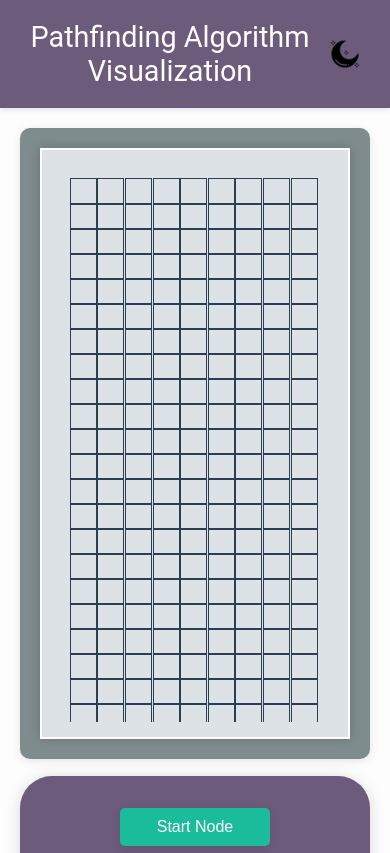
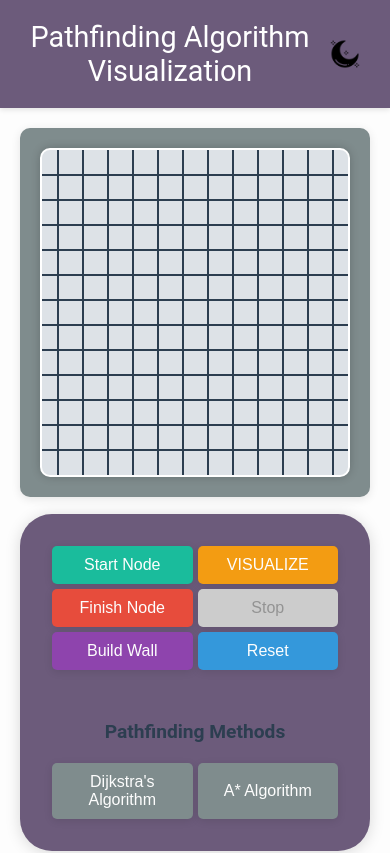
Before and after one commit to WarLord0401/PathfinderVisualizer, a React (Create React App) app: page / in a window 390 px wide. Shown: the top 853 px of the page. Built offline with nearby package versions, Linux system fonts and the light colour scheme.

Commit message:
final build

```diff
--- a/src/Algorithms/dijkstra.js
+++ b/src/Algorithms/dijkstra.js
@@ -50,8 +50,6 @@ function getAllNodes(grid) {
   return nodes;
 }
 
-// Backtracks from the finishNode to find the shortest path.
-// Only works when called *after* the dijkstra method above.
 export function getNodesInShortestPathOrder(finishNode) {
   const nodesInShortestPathOrder = [];
   let currentNode = finishNode;
--- a/src/App.css
+++ b/src/App.css
@@ -38,13 +38,6 @@ body {
   flex: 1;
 }
 
-@media only screen and (max-width: 768px) {
-  .main {
-    display: block;
-    flex-direction: column;
-  }
-}
-
 /* Right section styling */
 .right {
   background-color: var(--right-bg);
@@ -56,18 +49,25 @@ body {
   flex-direction: column;
   gap: 20px;
   min-width: 200px;
-  align-items: center;
   height: 80%;
   box-shadow: 0 2px 15px rgba(0, 0, 0, 0.15); /* More shadow for depth */
 }
 
-/* Controls container styling */
 .controls {
+  flex-direction: column;
+}
+
+.input {
   display: flex;
   flex-direction: column;
-  gap: 10px;
-  min-width: 150px;
-  align-items: center;
+  gap: 5px;
+  margin-bottom: 5%;
+}
+
+.output {
+  display: flex;
+  flex-direction: column;
+  gap: 5px;
 }
 
 /* Button styling */
@@ -117,7 +117,6 @@ body {
   transform: scale(1.03); /* Slight scale on hover */
 }
 
-/* Pathfinding methods styling */
 .pathfinding-methods {
   padding-top: 1rem;
   display: flex;
@@ -133,10 +132,20 @@ body {
   font-size: 1.2em; /* Increased size */
 }
 
+.path-buttons {
+  display: flex;
+  flex-direction: column; /* Change to row for horizontal alignment */
+  justify-content: center;
+  gap: 10px; /* Space between buttons */
+  width: 100%; /* Full width */
+}
+
 .pathfinding-methods button {
+  padding: 5px;
   background-color: var(--method-btn-bg);
   color: var(--btn-text);
   border: none;
+  width: 100%;
   padding: 10px 20px;
   border-radius: 5px;
   cursor: pointer;
@@ -144,6 +153,8 @@ body {
   width: 10rem;
   transition: background-color 0.3s, transform 0.2s; /* Smooth hover effect */
   box-shadow: 0 2px 8px rgba(0, 0, 0, 0.1); /* Shadow for buttons */
+  flex: 1; /* Allow buttons to take equal space */
+  min-width: 120px; /* Minimum width for buttons */
 }
 
 .pathfinding-methods button.selected {
--- a/src/App.js
+++ b/src/App.js
@@ -2,6 +2,7 @@ import React, {useEffect, useRef, useState} from 'react';
 import styled from 'styled-components';
 import './App.css';
 import PathfindingVisualizer from './Pathfinding Visualizer/PathfindingVisualizer';
+import './responsive.css';
 import {GlobalTheme} from './Theme';
 import {DarkModeIcon, LightModeIcon} from './ThemeIcon';
 import {useDarkMode} from './useDarkMode';
@@ -108,8 +109,8 @@ function App() {
         </IconsContainer>
       </header>
       <div className="main">
-        <GridWrapper ref={gridWrapperRef}>
-          <GridContainer cols={gridDimensions.cols}>
+        <GridWrapper className="grid-wrapper" ref={gridWrapperRef}>
+          <GridContainer className="grid-container" cols={gridDimensions.cols}>
             <PathfindingVisualizer
               ref={pathfindingVisualizerRef}
               rows={gridDimensions.rows}
@@ -120,7 +121,8 @@ function App() {
           </GridContainer>
         </GridWrapper>
         <section className="right">
-          <div className="controls">
+          <Controls className="controls">
+            <div className="input">
               <button
                 type="button"
                 className="control-btn start"
@@ -139,6 +141,8 @@ function App() {
                 onClick={handleWall}>
                 Build Wall
               </button>
+            </div>
+            <div className="output">
               <button
                 type="button"
                 className={`control-btn visualize ${
@@ -162,8 +166,10 @@ function App() {
                 Reset
               </button>
             </div>
+          </Controls>
           <div className="pathfinding-methods">
             <h3>Pathfinding Methods</h3>
+            <div className="path-buttons">
               <button
                 className={selectedAlgorithm === 'dijkstra' ? 'selected' : ''}
                 onClick={() => handleAlgorithmChange('dijkstra')}>
@@ -175,9 +181,10 @@ function App() {
                 A* Algorithm
               </button>
             </div>
+          </div>
         </section>
       </div>
-      <Footer>
+      <Footer className="footer">
         &copy; {new Date().getFullYear()} Kanishk Teotia | All rights reserved |
         Version 1.0
       </Footer>
@@ -197,27 +204,31 @@ const ThemeIconWrapper = styled.div`
   cursor: pointer;
 `;
 
+const Controls = styled.div`
+  display: flex;
+  gap: 5px;
+`;
+
 const GridContainer = styled.div`
   background-color: ${({theme}) => theme.mainColors.grey};
   border: 2px solid #ffffff;
   box-shadow: 0 0 10px rgba(0, 0, 0, 0.2);
-  padding: 15px;
   overflow: hidden;
   max-height: 70vh;
   display: flex;
-  flex-direction:row;
-  justify-content: center;
+  border-radius: 10px;
+  align-items: center;
 `;
 
 const GridWrapper = styled.div`
   background-color: var(--grid-bg);
   padding: 20px;
-  overflow: hidden;
   width: 100%;
   border-radius: 10px;
   box-shadow: 0 2px 10px rgba(0, 0, 0, 0.1);
   max-width: calc(100vw - 300px);
   max-height: 76vh;
+
   @media (max-width: 768px) {
     max-width: 100%;
   }
--- a/src/Pathfinding Visualizer/Node/Node.css
+++ b/src/Pathfinding Visualizer/Node/Node.css
@@ -4,19 +4,20 @@
   outline: 1px solid var(--primary-text);
   display: grid;
   position: relative;
-
 }
 
 /* Start node styling */
 .node-start {
   background-color: green;
-  z-index: 2; /* Ensure start node is above other nodes */
+  z-index: 2;
+  animation: none;
 }
 
 /* Finish node styling */
 .node-finish {
   background-color: red;
-  z-index: 2; /* Ensure finish node is above other nodes */
+  z-index: 2;
+  animation: none;
 }
 
 /* Visited node animation */
--- a/src/Pathfinding Visualizer/PathfindingVisualizer.jsx
+++ b/src/Pathfinding Visualizer/PathfindingVisualizer.jsx
@@ -5,7 +5,6 @@ import {
   handleMouseDown,
   handleMouseEnter,
   handleMouseUp,
-  handleResize,
   handleStop,
 } from './components/Handlers';
 
@@ -77,10 +76,16 @@ class PathfindingVisualizer extends Component {
     });
   }
 
+  handleResize = () => {
+    const numColumns = this.calculateNumColumns();
+    const newGrid = this.createGrid(numColumns);
+    this.setState({grid: newGrid, numColumns});
+  };
+
   componentDidMount() {
     const grid = this.createGrid(this.state.numColumns);
     this.setState({grid});
-    window.addEventListener('resize', handleResize);
+    window.addEventListener('resize', this.handleResize.bind(this));
 
     if (this.pathfindingVisualizerRef.current) {
       this.pathfindingVisualizerRef.current.handleStop = handleStop;
@@ -88,18 +93,18 @@ class PathfindingVisualizer extends Component {
   }
 
   componentWillUnmount() {
-    window.removeEventListener('resize', handleResize);
+    window.removeEventListener('resize', this.handleResize.bind(this));
   }
 
   calculateNumColumns() {
     const gridWidth = window.innerWidth;
     const columnWidth = 30; // Width of each column in pixels
-    return Math.max(Math.floor(gridWidth / columnWidth), 10); // Minimum 10 columns
+    return Math.max(Math.floor(gridWidth / columnWidth), 10);
   }
 
   createGrid(numColumns) {
     const grid = [];
-    const numRows = 20; // Set the number of rows
+    const numRows = numColumns; // Set the number of rows
     for (let row = 0; row < numRows; row++) {
       const currentRow = [];
       for (let col = 0; col < numColumns; col++) {
@@ -205,9 +210,8 @@ const GridRow = styled.div`
 `;
 
 const Grid = styled.div`
-  display: grid;
-  padding: 5%;
+  display: flex;
+  justify-content: center;
   grid-template-columns: repeat(auto-fill, minmax(27px, 1fr));
   width: 100%;
-  overflow: auto;
 `;
--- a/src/Pathfinding Visualizer/components/Handlers.jsx
+++ b/src/Pathfinding Visualizer/components/Handlers.jsx
@@ -18,14 +18,6 @@ const handleStop = animationTimeouts => {
   }
 };
 
-// Handler to resize the grid
-const handleResize = (setState, calculateNumColumns, createGrid) => {
-  const numColumns = calculateNumColumns();
-  setState(prevState => ({
-    numColumns,
-    grid: createGrid(numColumns),
-  }));
-};
 
 // Handler for mouse down event
 const handleMouseDown = (row, col, state, setState) => {
@@ -72,6 +64,5 @@ export {
   handleMouseDown,
   handleMouseEnter,
   handleMouseUp,
-  handleResize,
   handleStop,
 };
--- a/src/responsive.css
+++ b/src/responsive.css
@@ -4,82 +4,62 @@
 }
 
 @media (max-width: 768px) {
-  /* Tablet and mobile */
   .main {
     display: flex;
     flex-direction: column;
-    gap: 20px;
-    padding: 10px;
-  }
-
-  .grid-wrapper {
-    margin: 0;
-    padding: 10px;
-    width: 100%;
-    order: 1; /* Ensure the grid is positioned above the functionality buttons */
-  }
-
-  .grid-container {
-    width: 100%;
-    padding: 10px;
-    box-shadow: none;
+    align-items: center;
   }
 
   .right {
-    width: 100%;
     display: flex;
     flex-direction: column;
-    align-items: center;
-    gap: 10px;
-    order: 2; /* Place functionality buttons below the grid */
+    width: 100%;
+    justify-content: center;
   }
 
   .controls {
+    gap: 5px;
     width: 100%;
-    display: flex;
-    flex-direction: column;
-    align-items: center;
-    gap: 5px;
+    flex-direction: row;
   }
 
-  .pathfinding-methods {
+  .path-buttons {
+    flex-direction: row;
     width: 100%;
-    margin-top: 10px;
-    order: 3; /* Ensure pathfinding methods are below the functionality buttons */
+    gap: 5px;
+    justify-content: center;
   }
 
-  .pathfinding-methods button {
+  .input {
+    white-space: nowrap;
     width: 100%;
-    text-align: center;
-    padding: 10px;
-    margin-bottom: 5px;
   }
-
-  .control-btn {
+  .output {
+    white-space: nowrap;
     width: 100%;
-    padding: 15px;
-    font-size: 0.9em;
   }
-
-  .footer {
-    position: relative;
-    padding: 10px;
-    font-size: 0.8em;
+}
+@media (max-width: 472px) {
+  .path-buttons {
+    white-space: wrap;
+    justify-content: center;
+    flex: 1 1;
   }
 }
 
-@media (max-width: 480px) {
-  /* Mobile */
-  .control-btn {
-    padding: 12px;
-    font-size: 0.8em;
+@media (max-width: 376px) {
+  .controls {
+    gap: 5px;
+    width: 100%;
+    flex-direction: column;
   }
 
-  .pathfinding-methods button {
-    font-size: 0.8em;
-  }
-
-  .grid-wrapper {
-    padding: 5px;
+  .path-buttons {
+    display: flex;
+    flex-direction: column;
+    width: 100%;
+    gap: 5px;
+    justify-content: center;
+    flex: 1 1;
   }
 }
```
Also changed, not shown: src/logo.svg (deleted), 1 other file (tests, documents, lock files or other folders). Lines whose indentation alone changed are shown as unchanged.
